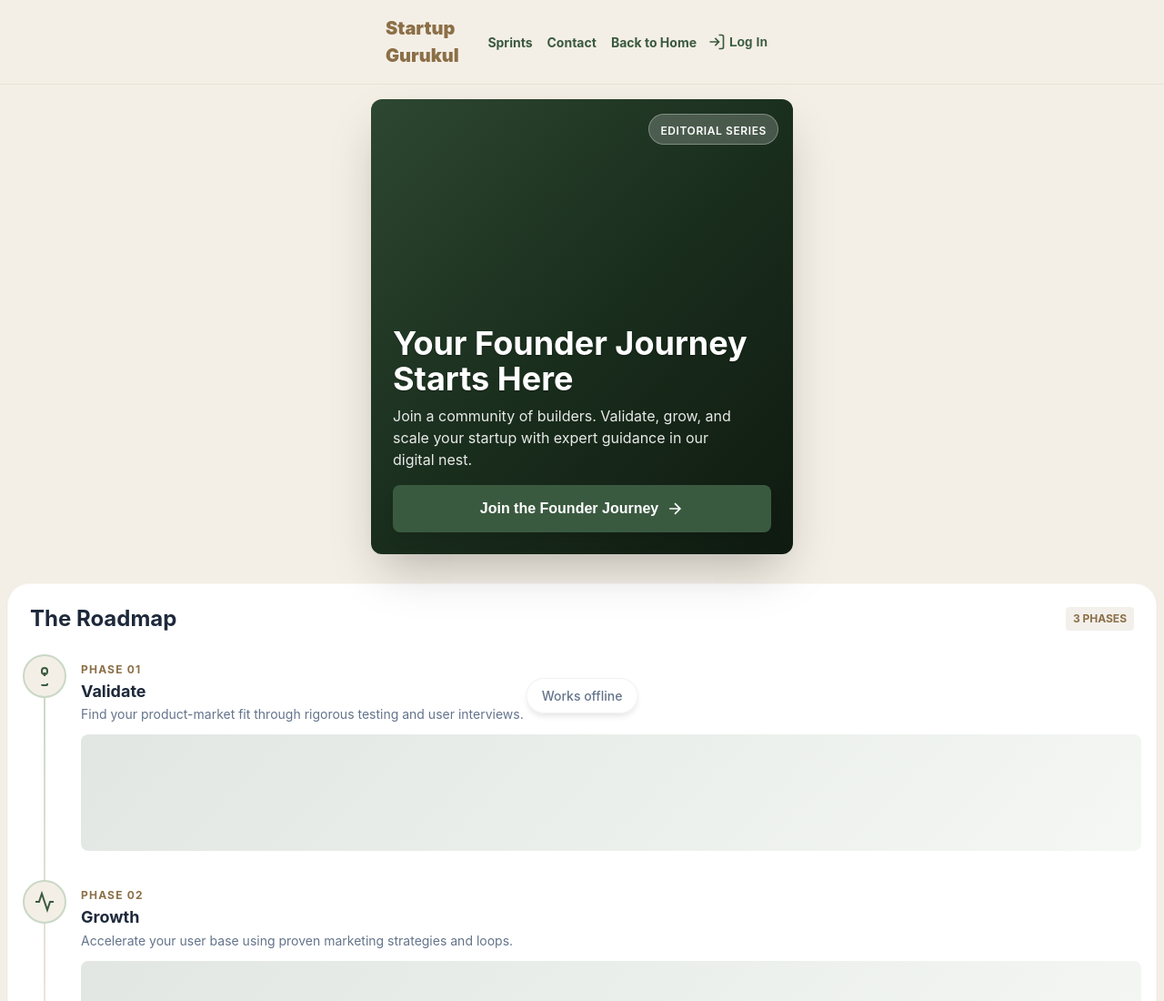
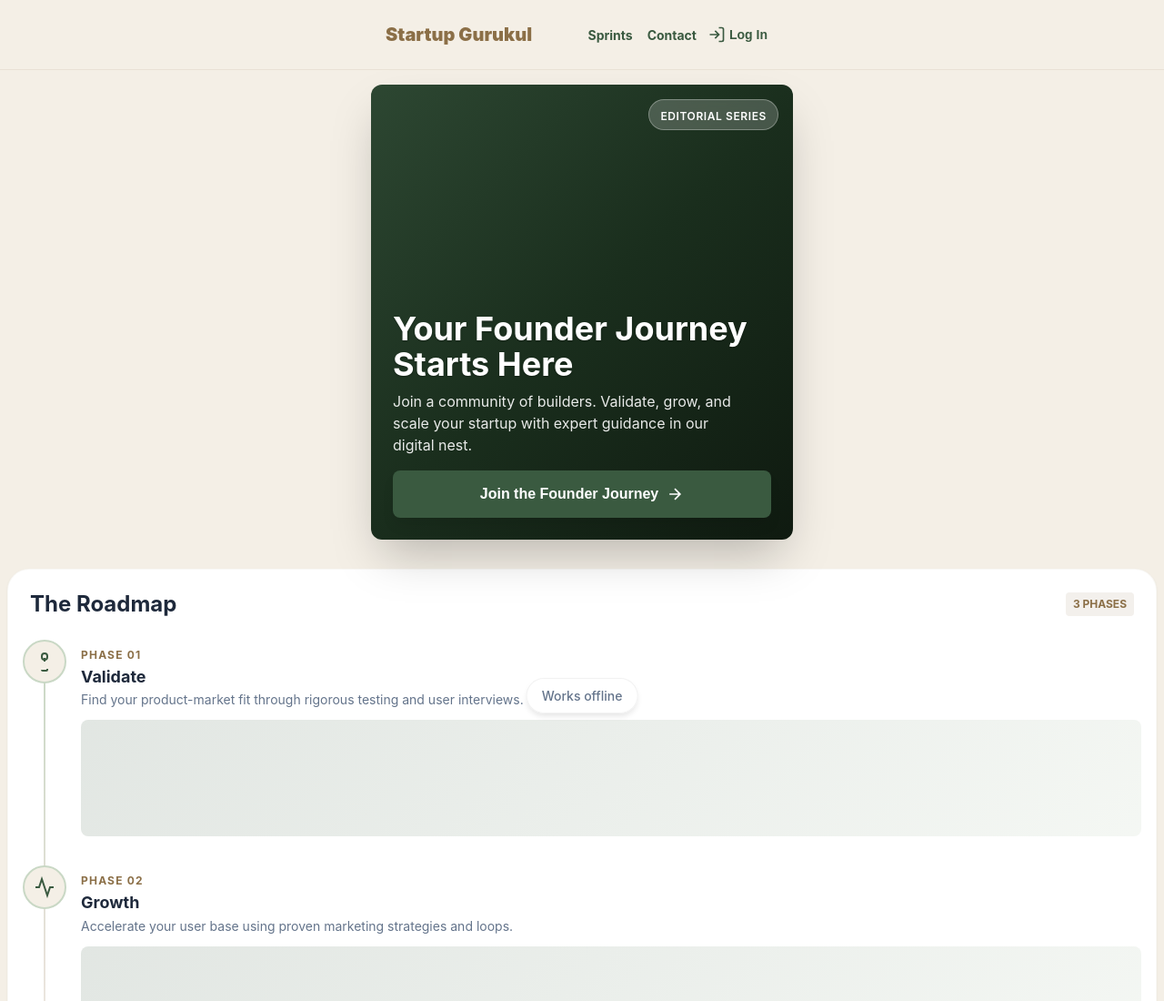
Before and after one commit to akshu5688/acharya-ventures-landing-pages, a website: page gurukullanding page 2/index.html in a window 1280 px wide. Shown: the top 1100 px of the page at 91% size. Drawn offline with Linux system fonts and the light colour scheme.

Commit message:
Remove Back to Home from navbar
Made-with: Cursor

```diff
--- a/gurukullanding page 2/index.html
+++ b/gurukullanding page 2/index.html
@@ -330,7 +330,6 @@
         <nav class="nav-links" style="display:flex;align-items:center;gap:1rem;">
           <a href="sprints.html" style="color:var(--primary);font-weight:700;font-size:0.875rem;text-decoration:none;">Sprints</a>
           <a href="#contact" style="color:var(--primary);font-weight:700;font-size:0.875rem;text-decoration:none;">Contact</a>
-          <a href="../index.html" style="color:var(--primary);font-weight:700;font-size:0.875rem;text-decoration:none;">Back to Home</a>
         </nav>
         <button class="btn-login" aria-label="Log in">
           <svg class="icon" viewBox="0 0 24 24" fill="none" stroke="currentColor" stroke-width="2"><path d="M15 3h4a2 2 0 0 1 2 2v14a2 2 0 0 1-2 2h-4M10 17l5-5-5-5M15 12H3"/></svg>
```
Also changed, not shown: gurukullanding page 2/sprints.html (+0 -1 lines).
